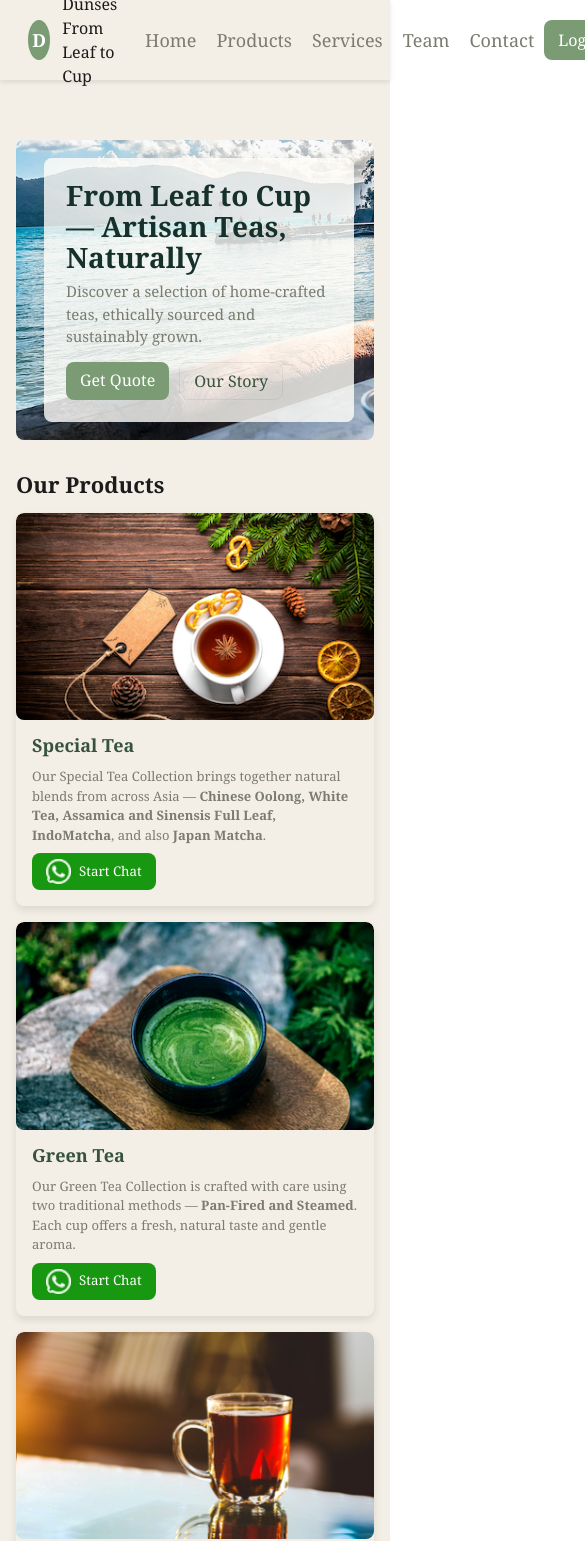
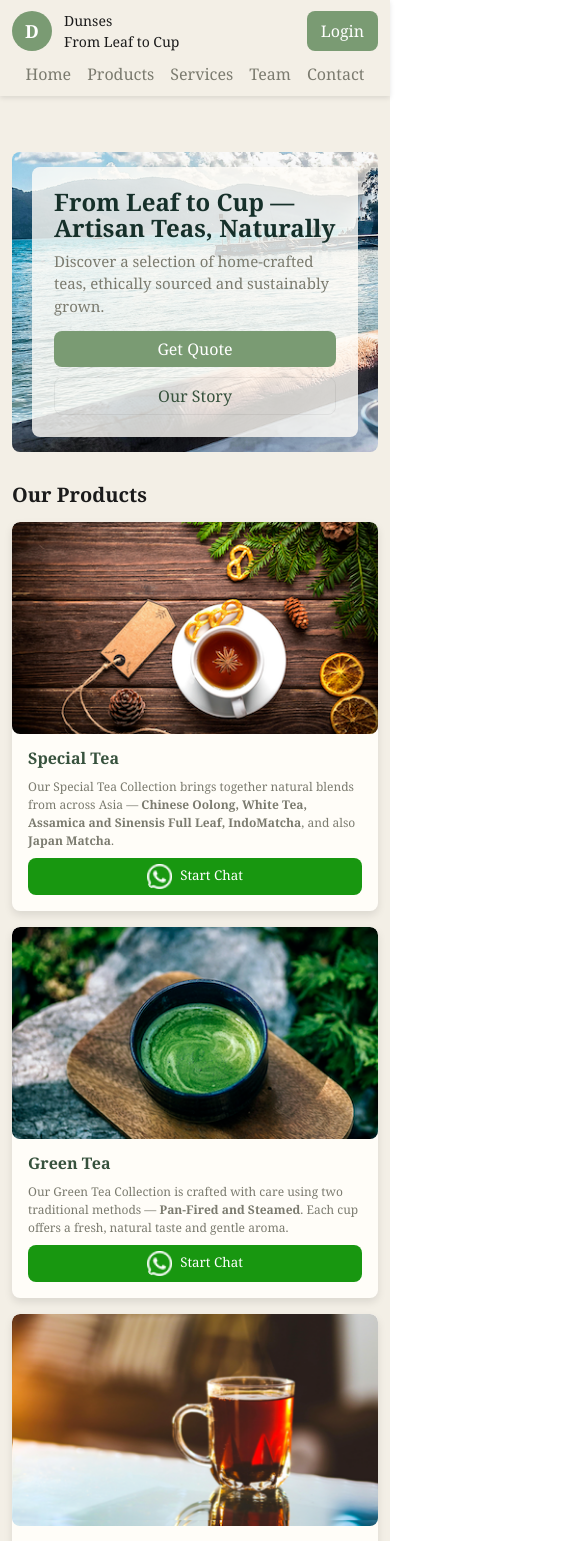
Before and after one commit to ari-fikri/dunses-homepage, a React (Vite) app: page / in a window 390 px wide. Shown: the top 1541 px of the page, 585 px wide, since content can reach past the window. Built offline with nearby package versions, Linux system fonts and the light colour scheme.

Commit message:
Make css mobile phones friendly (responsive)

```diff
--- a/src/App.css
+++ b/src/App.css
@@ -181,11 +181,6 @@ nav a {
   font-size: smaller;
 }
 
-.wa-icon {
-  width: 25px;
-  height: 25px;
-}
-
 .hero-right {
   background: var(--panel);
   border-radius: 8px;
@@ -220,7 +215,7 @@ section {
 }
 
 .card {
-  background: var(--background-alt);
+  background: var(--card);
   border-radius: 8px;
   overflow: hidden;
   box-shadow: 0 4px 8px rgba(0,0,0,0.1);
@@ -403,7 +398,7 @@ section {
     height: 300px;
   }
   .products {
-    flex-direction: column;
+    grid-template-columns: 1fr;
   }
   .services {
     flex-direction: column;
@@ -418,6 +413,68 @@ section {
     padding: 16px;
     margin: 16px auto;
   }
+  header {
+    padding: 0 16px;
+    height: auto;
+    min-height: 70px;
+  }
+  .header-content {
+    flex-wrap: wrap;
+    gap: 10px;
+  }
+  nav {
+    order: 3;
+    width: 100%;
+    text-align: center;
+  }
+  nav a {
+    font-size: 16px;
+    margin: 0 8px;
+  }
+  .hero-card {
+    margin-left: 0;
+  }
+  .hero-card h1 {
+    font-size: 24px;
+  }
+}
+
+@media (max-width: 600px) {
+  .container {
+    padding: 12px;
+  }
+  header {
+    padding: 10px 12px;
+  }
+  .brand-text p {
+    font-size: 14px;
+  }
+  .btn-row {
+    flex-direction: column;
+  }
+  .btn {
+    width: 100%;
+    text-align: center;
+  }
+  .btn.start-chat {
+    justify-content: center;
+  }
+  .section-title {
+    font-size: 20px;
+  }
+  .card h3 {
+    font-size: 16px;
+  }
+  .card p {
+    font-size: 12px;
+  }
+  .service {
+    flex-direction: column;
+    text-align: center;
+  }
+  .service-icon {
+    margin: 0 auto;
+  }
 }
 
 .login-btn {
```
